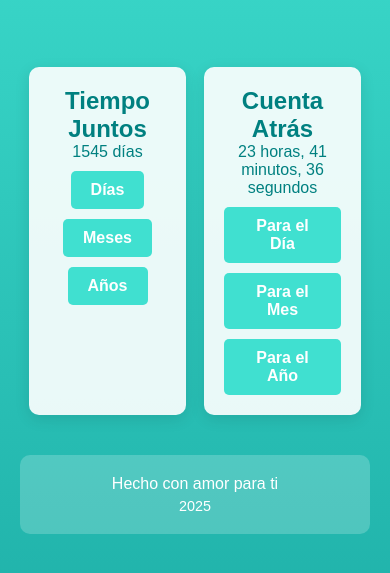
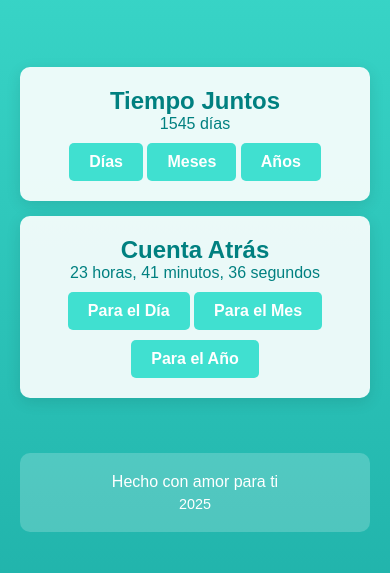
Before and after one commit to adriaviles2711/MarlaWeb, a plain HTML site: page contador.html in a window 390 px wide. Shown: the part 225-798 px from the top of the page. Drawn offline with Linux system fonts and the light colour scheme.

Commit message:
Arreglado fallo de responsividad en contador

```diff
--- a/estilos.css
+++ b/estilos.css
@@ -402,6 +402,16 @@ body {
     .quedada-fotos {
         grid-template-columns: 1fr;
     }
+
+    .contenedor-contador {
+        flex-direction: column; /* Cambiar a columna */
+        align-items: center; /* Alinear los elementos al centro */
+    }
+
+    .contador-dias, .cuenta-atras {
+        width: 100% !important; /* Asegura que los elementos ocupen el 100% del ancho disponible */
+        margin-bottom: 15px; /* Espaciado entre los elementos */
+    }
 }
 
 /* Estilos para visualización de imágenes en grande */
```
